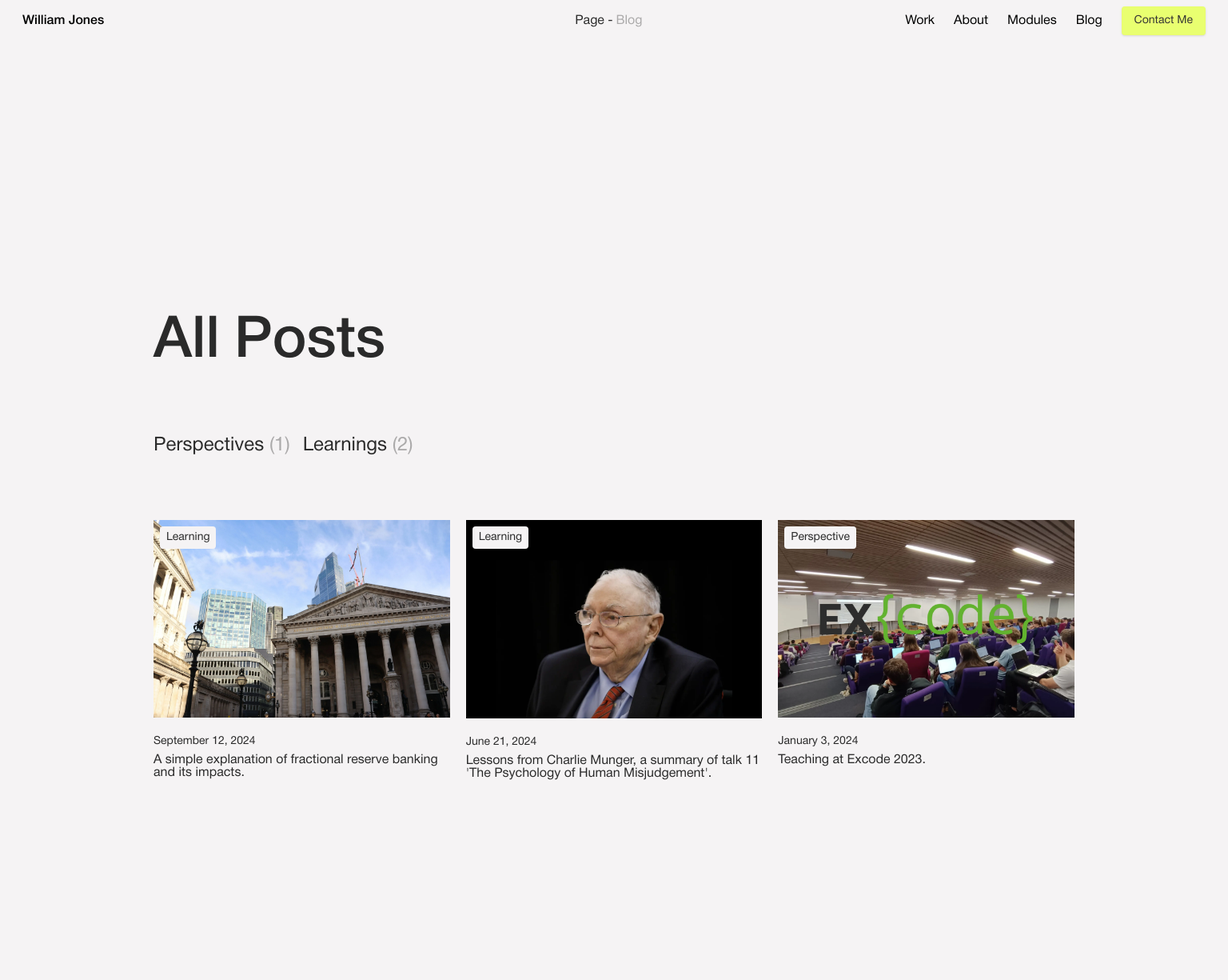
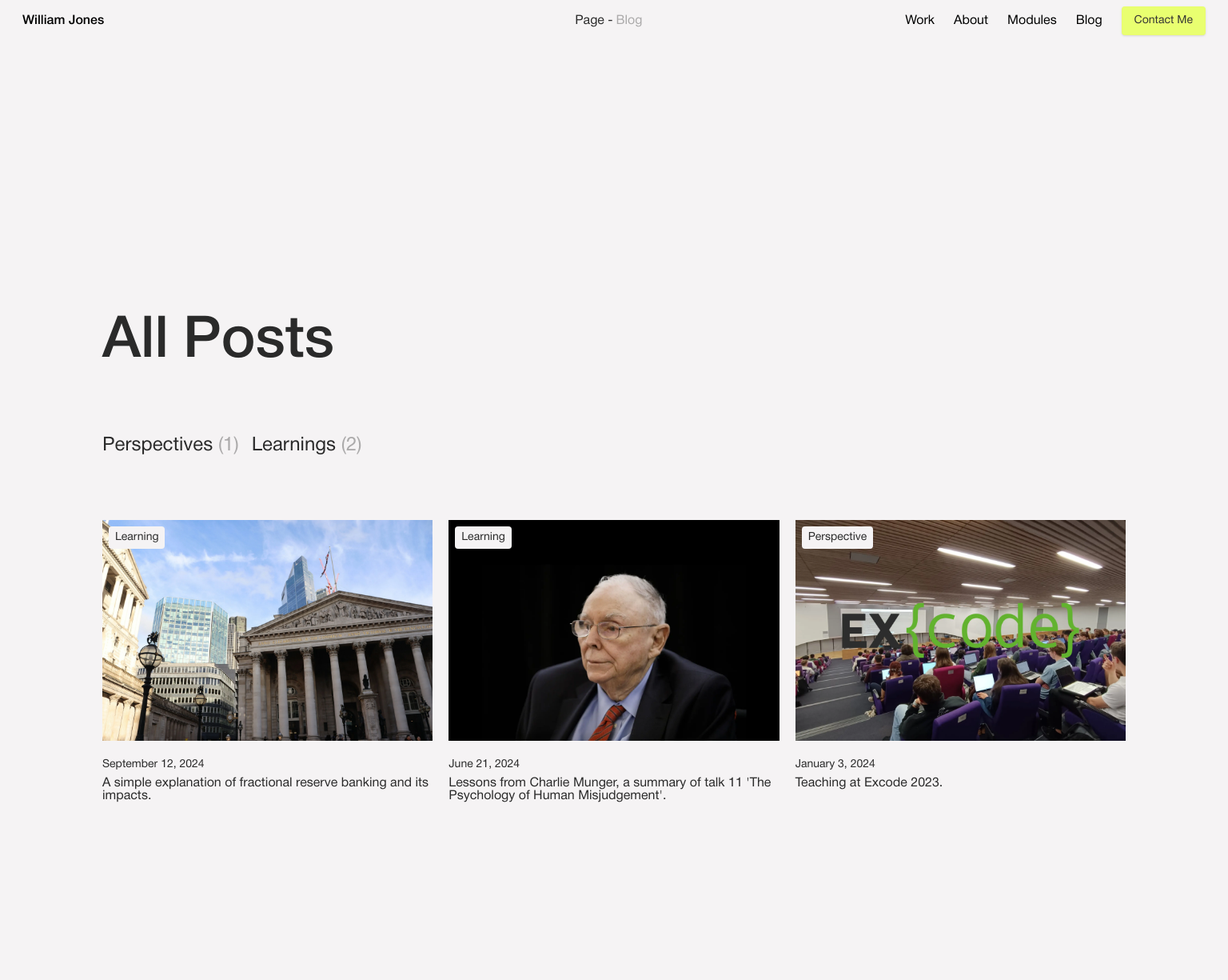
Before and after one commit to Wj9488/graduate-website, a Next.js app: page /blog in a window 1536 px wide. Shown: the top 1225 px of the page at 80% size. Built offline with nearby package versions, Linux system fonts and the light colour scheme.

Commit message:
I hate css

```diff
--- a/components/sitewide/Footer.jsx
+++ b/components/sitewide/Footer.jsx
@@ -6,7 +6,7 @@ import VariableSizeHeading from "./VariableSizeHeading";
 const Footer = () => {
   return (
     <footer
-      className="relative h-[80dvh] lg:h-[55dvh] xl:h-[90dvh] 2xl:h-[70dvh] z-[99]"
+      className="relative h-[85dvh] lg:h-[55dvh] xl:h-[90dvh] 2xl:h-[70dvh] z-[99]"
       style={{ clipPath: "polygon(0% 0, 100% 0%, 100% 100%, 0 100%)" }}
     >
       {/* <div className="standard__x_padding_inner fixed bottom-0 h-[100dvh] w-full bg-gray-300 standard__x_padding">
@@ -19,7 +19,7 @@ const Footer = () => {
           </p>
         </div> */}
 
-      <div className="fixed bottom-0 h-[80dvh] lg:h-[55dvh] xl:h-[90dvh] 2xl:h-[70dvh] w-full bg-gray-300 standard__x_padding">
+      <div className="fixed bottom-0 h-[85dvh] lg:h-[55dvh] xl:h-[90dvh] 2xl:h-[70dvh] w-full bg-gray-300 standard__x_padding">
         <div className="standard__x_padding pl-t lg:flex items-start justify-between">
           <div className="">
             <p className="font-medium text-2xl lg:text-3xl lg:pb-0 pb-[2.5rem]">
@@ -191,7 +191,7 @@ const Footer = () => {
         </div>
 
         <div className="pl-y standard__x_padding">
-          <h6 className="font-medium text-[7rem] xl:text-[13rem] 2xl:text-[23rem] leading-[1] lg:flex">William&nbsp;<span className="block">Jones</span></h6>
+          <h6 className="font-medium text-[6.5rem] xl:text-[13rem] 2xl:text-[23rem] leading-[1] lg:flex">William&nbsp;<span className="block">Jones</span></h6>
         </div>
 
         {/* <div className="ps-b">
--- a/pages/index.js
+++ b/pages/index.js
@@ -141,7 +141,7 @@ export default function Home() {
               alt="London skyline at night"
               width={3000}
               height={1000}
-              className="lg:w-auto lg:h-[100vh] scale-[6] lg:scale-[1.6] lg:block hidden"
+              className="lg:w-auto lg:h-[100vh] scale-[6] lg:scale-[1.6] xl:scale-[2] lg:block hidden"
             />
           </div>
           <div>
--- a/styles/globals.css
+++ b/styles/globals.css
@@ -315,8 +315,8 @@ p {
     padding-right: 2.25rem;
   }
   .standard__x_padding_inner {
-    padding-left: 12rem;
-    padding-right: 12rem;
+    padding-left: 8rem;
+    padding-right: 8rem;
   }
   .pxs-t {
     padding-top: 1.25rem;
@@ -372,12 +372,92 @@ p {
     padding-top: 20rem;
     padding-bottom: 20rem;
   }
+}
+/* Anything above 1480px */
+@media screen and (min-width: 1480px) {
+  .standard__x_padding {
+    padding-left: 2.25rem;
+    padding-right: 2.25rem;
+  }
+  .standard__x_padding_inner {
+    padding-left: 8rem;
+    padding-right: 8rem;
+  }
+  .pxs-t {
+    padding-top: 1.25rem;
+  }
+  .pxs-b {
+    padding-bottom: 1.25rem;
+  }
+  .pxs-y {
+    padding-top: 1.25rem;
+    padding-bottom: 1.25rem;
+  }
 
+  .ps-t {
+    padding-top: 2.5rem;
+  }
+  .ps-b {
+    padding-bottom: 2.5rem;
+  }
+  .ps-y {
+    padding-top: 2.5rem;
+    padding-bottom: 2.5rem;
+  }
+
+  .pm-t {
+    padding-top: 5rem;
+  }
+  .pm-b {
+    padding-bottom: 5rem;
+  }
+  .pm-y {
+    padding-top: 5rem;
+    padding-bottom: 5rem;
+  }
+
+  .pl-t {
+    padding-top: 10rem;
+  }
+  .pl-b {
+    padding-bottom: 10rem;
+  }
+  .pl-y {
+    padding-top: 10rem;
+    padding-bottom: 10rem;
+  }
+
+  .p-section-t {
+    padding-top: 20rem;
+  }
+  .p-section-b {
+    padding-bottom: 20rem;
+  }
+  .p-section-y {
+    padding-top: 20rem;
+    padding-bottom: 20rem;
+  }
 }
+
+@media screen and (min-width: 1600px) {
+  .standard__x_padding {
+    padding-left: 2.25rem;
+    padding-right: 2.25rem;
+  }
+  .standard__x_padding_inner {
+    padding-left: 12rem;
+    padding-right: 12rem;
+  }
+}
+
 
 .reset__line_height{
   line-height: 1;
 }
+
+
+
+
 
 /* MISC */
 
```
